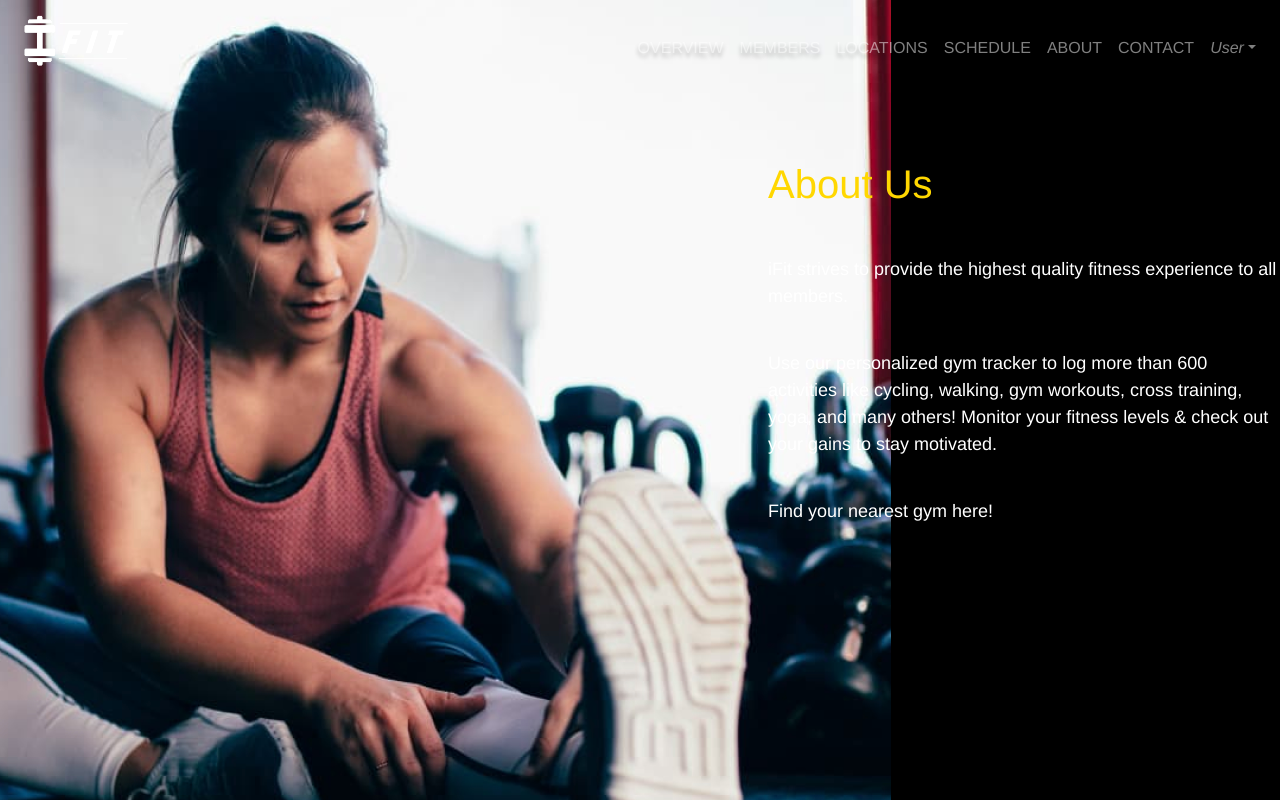
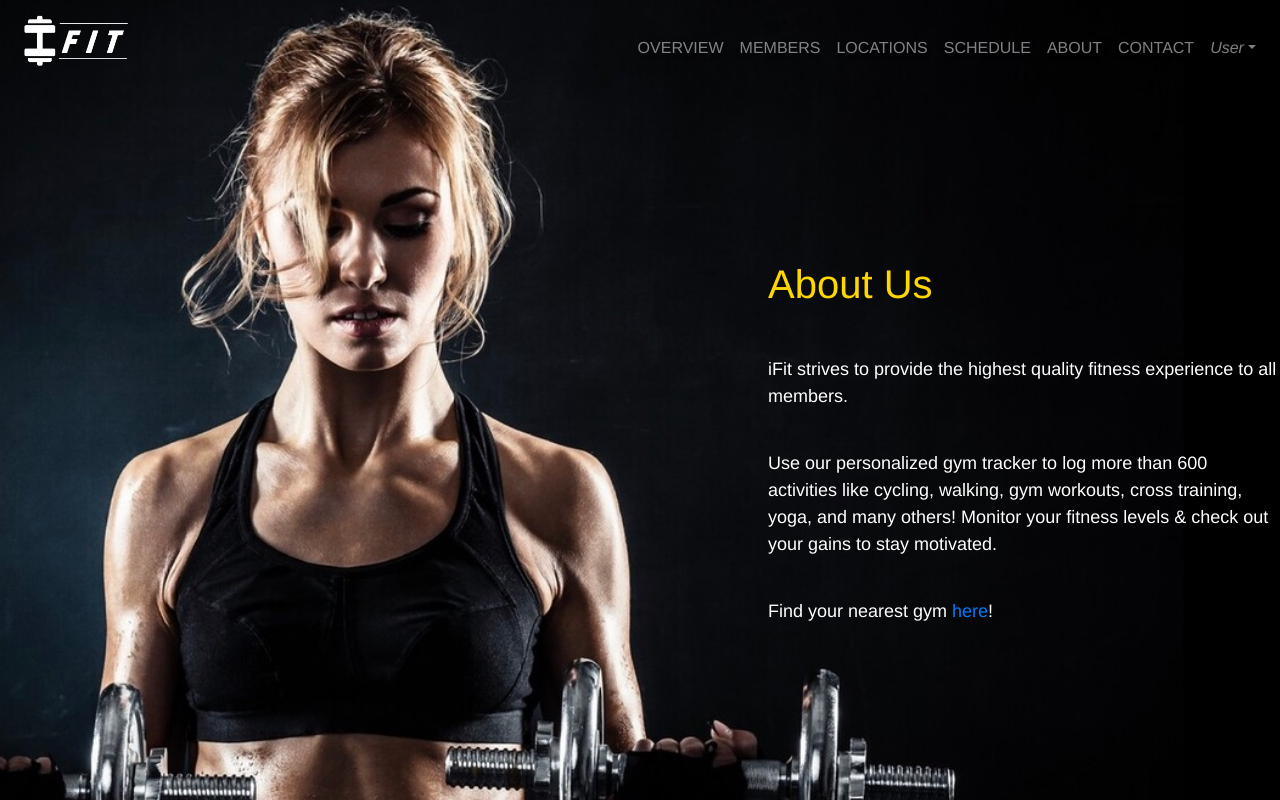
Before and after one commit to BT3103-G7/iFit, a Vue app: page /about in a window 1280 px wide. Shown: the top 800 px of the page. Built offline with nearby package versions, Linux system fonts and the light colour scheme.

Commit message:
Fix about page

```diff
--- a/src/components/About.vue
+++ b/src/components/About.vue
@@ -1,15 +1,13 @@
 <template>
-    <div id="row">
-        <div id="left">
-            <img src="../assets/About.png">
-        </div>
+    <div>
+        <div id="background"></div>
         <div id="right">
             <h1>About Us</h1>
             <p> iFit strives to provide the highest quality fitness experience to all members. </p><br>
             <p> Use our personalized gym tracker to log more than 600 activities like cycling,
                 walking, gym workouts, cross training, yoga, and many others! Monitor your fitness levels
                 & check out your gains to stay motivated. </p><br>
-            <p> Find your nearest gym here! </p>
+            <p> Find your nearest gym <router-link to="location">here</router-link>! </p>
         </div>
     </div>
 </template>
@@ -19,17 +17,16 @@ export default {
 }
 </script>
 <style scoped>
-#row {
-  background-color: black;
-  height: 100%;
-  width: 100%;
-  position: absolute;
-  top: 0;
-}
-#left {
-  float: left;
-  width: 50%;
-  height: 100%;
+#background {
+    position: absolute;
+    background: url(../assets/about.jpg);
+    top: 0;
+    left: 0;
+    width: 100%;
+    height: 120%;
+    opacity: 1;
+    z-index: -1;
+    background-size: cover;
 }
 #right {
   float: right;
```
Also changed, not shown: src/assets/About.png (deleted), src/assets/about.jpg (added).
